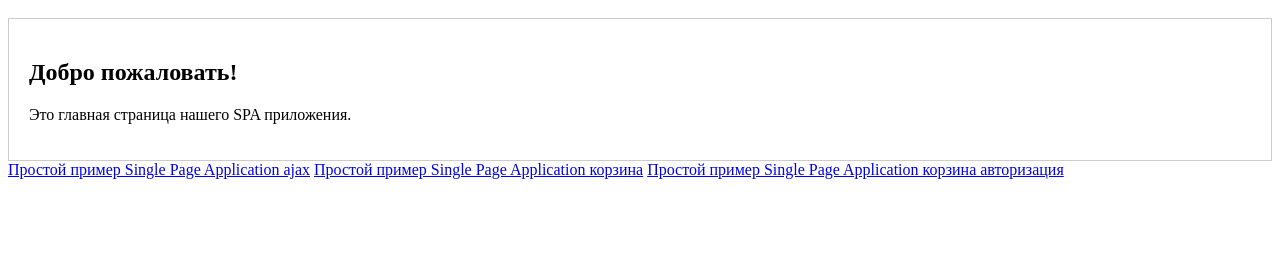
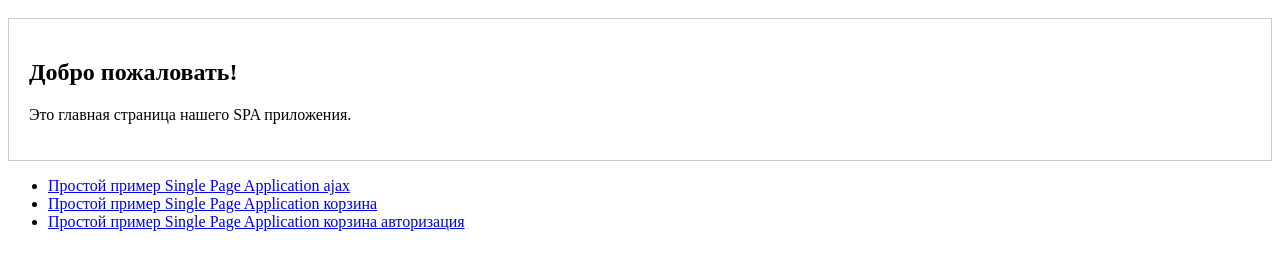
Before and after one commit to ValentiLo/web, a plain HTML site: page index.html in a window 1280 px wide. Shown: the part 100-370 px from the top of the page. Drawn offline with Linux system fonts and the light colour scheme.

Commit message:
Update index.html

```diff
--- a/index.html
+++ b/index.html
@@ -36,9 +36,11 @@
         <p>Email: example@mail.com</p>
         <p>Телефон: +7 (999) 123-45-67</p>
     </div>
-<a href="index_ajax.html">Простой пример Single Page Application ajax</a>
-<a href="index_ajax_cart.html">Простой пример Single Page Application корзина</a>
-<a href="index_ajax_auth.html">Простой пример Single Page Application корзина авторизация</a>
+    <ul>
+<li><a href="index_ajax.html">Простой пример Single Page Application ajax</a></li>
+
+<li><a href="index_ajax_cart.html">Простой пример Single Page Application корзина</a></li>
+<li><a href="index_ajax_auth.html">Простой пример Single Page Application корзина авторизация</a></li>   </ul>
     <script src="app.js"></script>
 </body>
 </html>
```
